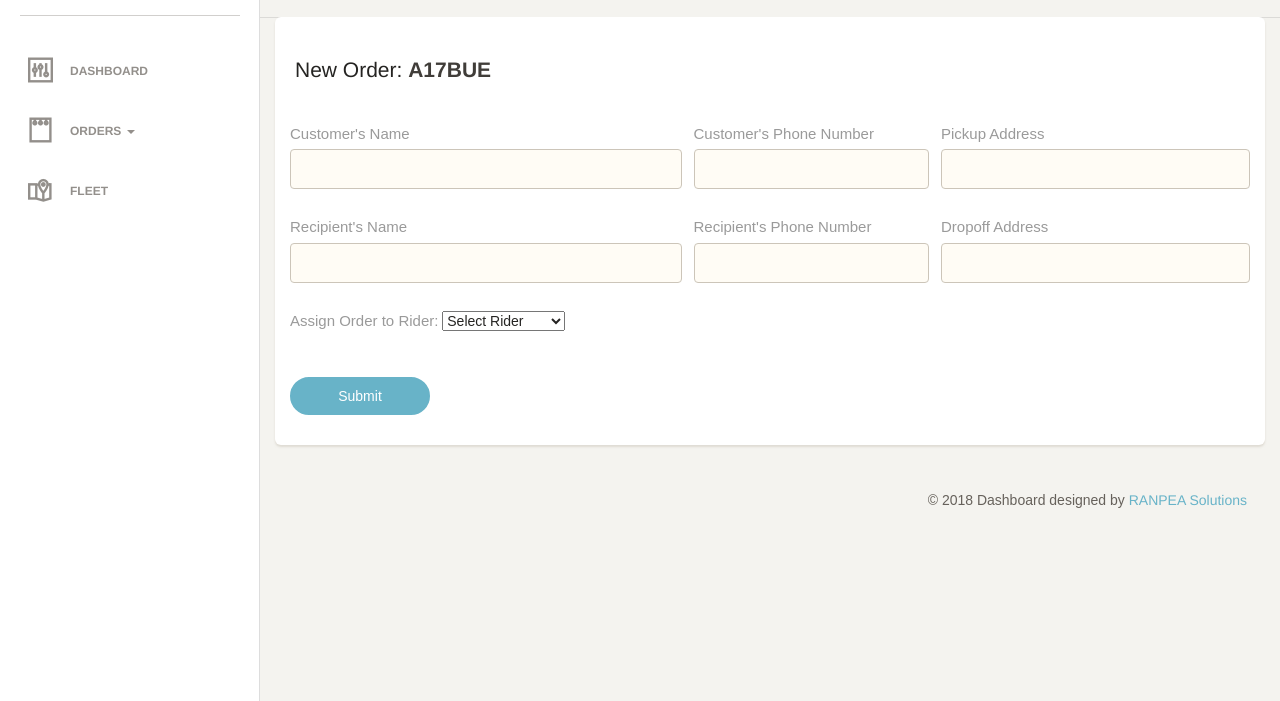
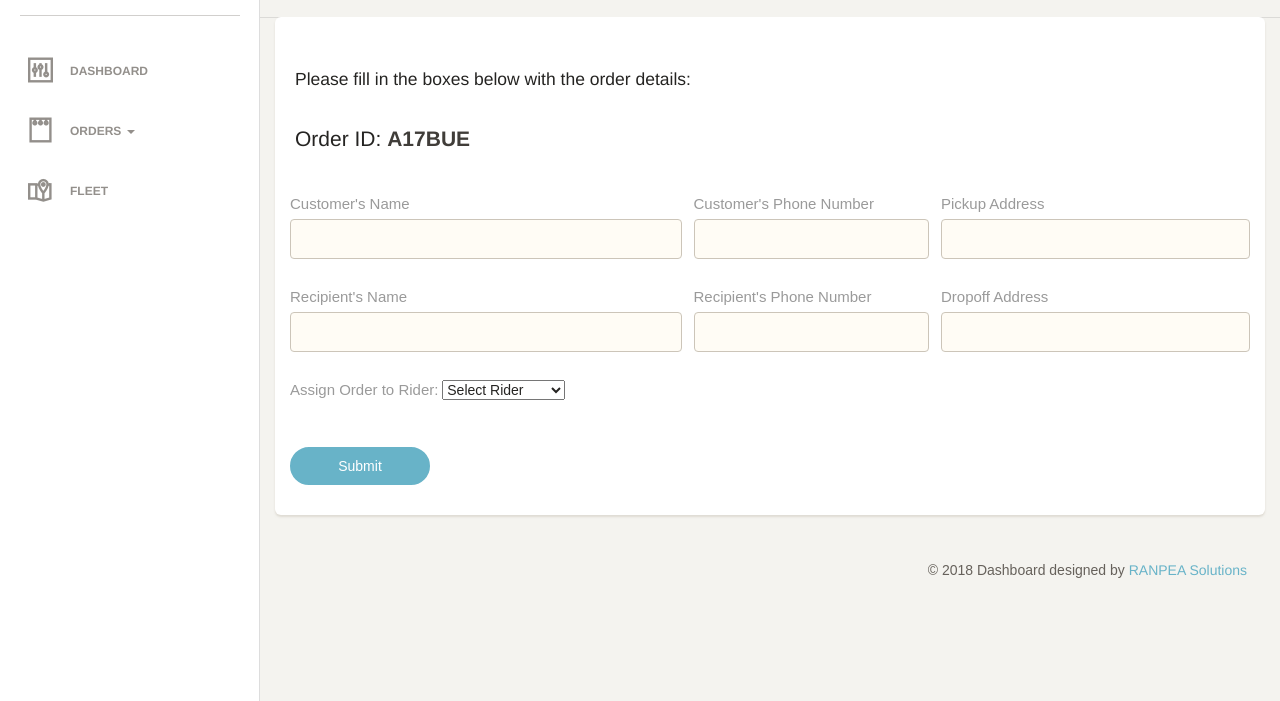
Before and after one commit to quantaquadri/ranpeadashboardv1, a plain HTML site: page new_order.html in a window 1280 px wide. Shown: the part 99-800 px from the top of the page. Drawn offline with Linux system fonts and the light colour scheme; some packages are replaced by stand-ins of ours; a web font is replaced by a local one.

Commit message:
Maps Updated + NewOrder Page

```diff
--- a/new_order.html
+++ b/new_order.html
@@ -100,7 +100,8 @@
                 <div class="col-md-12">
                         <div class="card"><br>
                             <div class="header">
-                                <h4 class="title">New Order: <strong>A17BUE</strong></h4>
+                                <h5> Please fill in the boxes below with the order details:</h5><br>
+                                <h4 class="title">Order ID: <strong>A17BUE</strong></h4>
                             </div><br>
                             <div class="content">
 
```
Also changed, not shown: fleet.html (+1 -1 lines).
